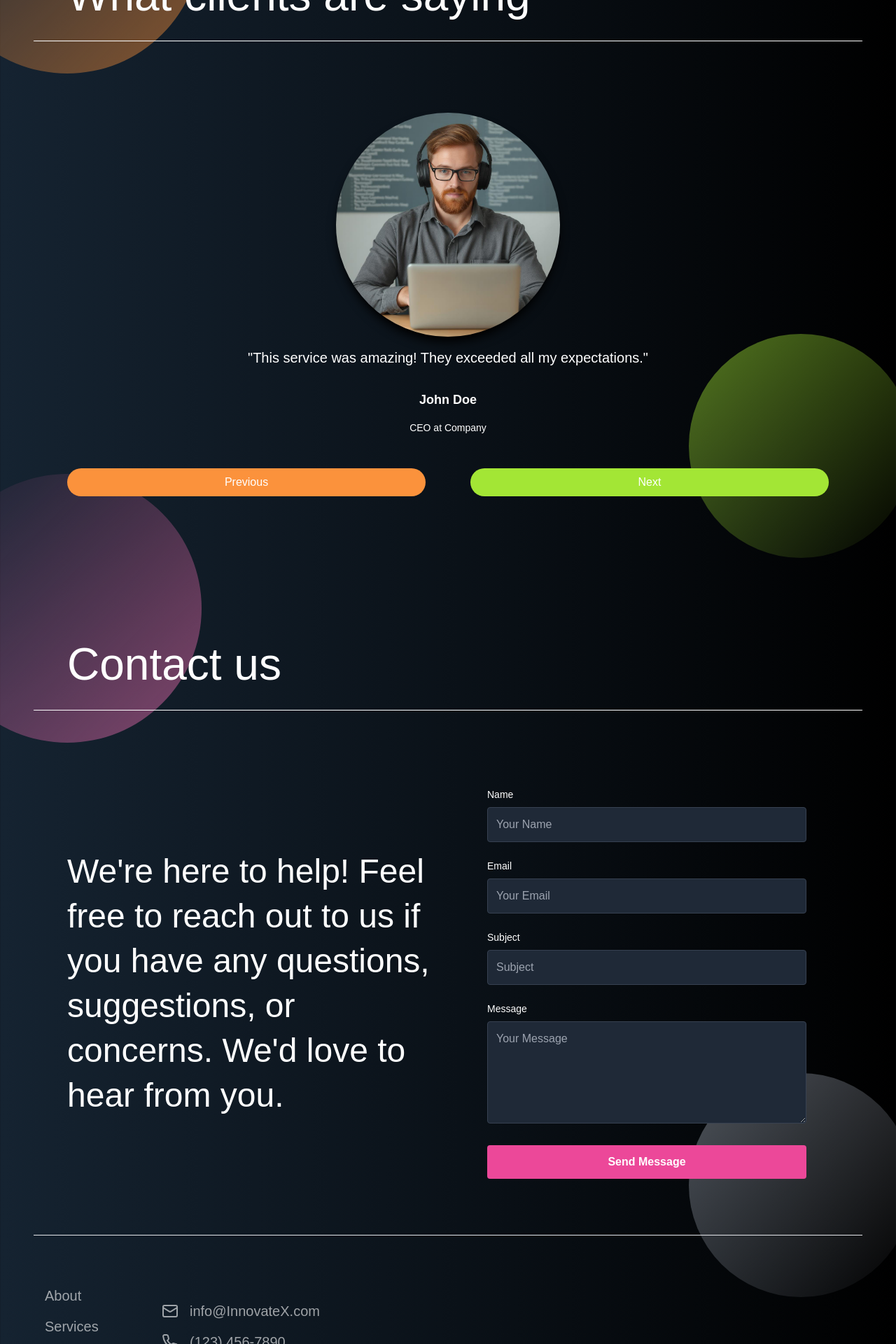
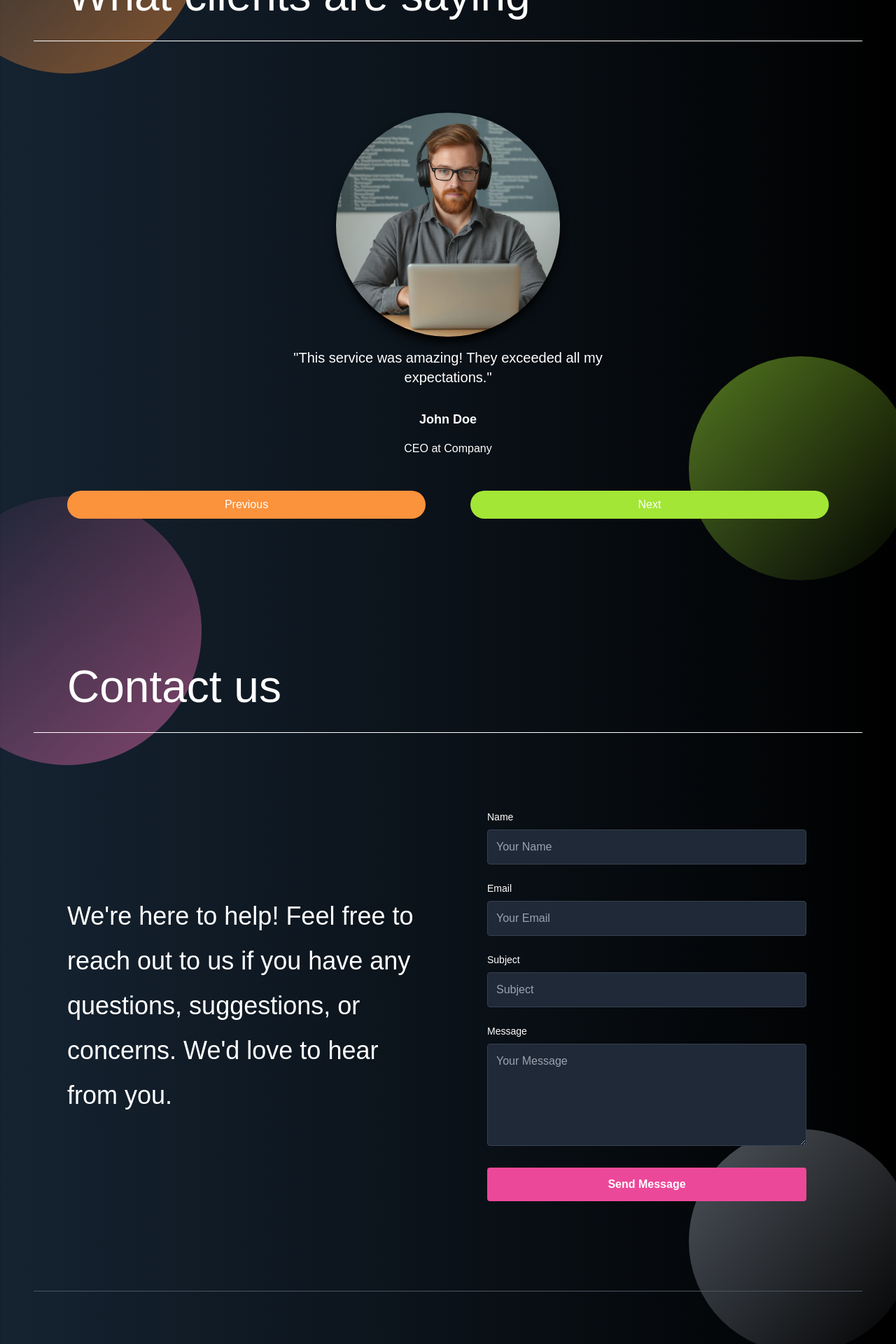
Before and after one commit to lukaChikashvili/innovateX, a Next.js app in the folder website/: page / in a window 1280 px wide. Shown: the part 3320-5240 px from the top of the page at 70% size. Built offline with nearby package versions, Linux system fonts and the light colour scheme; a web font is replaced by a local one; what @xpd/tailwind-3dtransforms would draw is missing.

Commit message:
finish responsive design on all pages

```diff
--- a/website/components/Contact.jsx
+++ b/website/components/Contact.jsx
@@ -2,21 +2,19 @@ import React from 'react'
 
 const Contact = () => {
   return (
-    <div className='w-full min-h-screen p-12 text-white  relative'>
-     <div className='bg-gradient-to-tl from-pink-400 to-transparent opacity-50 rounded-full w-96 h-96 absolute -top-20 -left-24 animate-pulse -z-10'></div>
-        <div className='bg-gradient-to-br from-gray-400 to-transparent opacity-50 rounded-full w-80 h-80 absolute -bottom-10 -right-6 animate-pulse -z-10'></div>
+    <div className='w-full min-h-screen p-6 md:p-12 text-white relative'>
+      <div className='bg-gradient-to-tl from-pink-400 to-transparent opacity-50 rounded-full w-60 h-60 md:w-96 md:h-96 absolute -top-10 md:-top-20 -left-10 md:-left-24 animate-pulse -z-10'></div>
+      <div className='bg-gradient-to-br from-gray-400 to-transparent opacity-50 rounded-full w-60 h-60 md:w-80 md:h-80 absolute -bottom-6 md:-bottom-10 -right-4 md:-right-6 animate-pulse -z-10'></div>
 
-        <h1 className='text-[4rem] p-12 story mt-[3rem]'>Contact us</h1>
+      <h1 className='text-[2.5rem] md:text-[4rem] p-6 md:p-12 story mt-[2rem] md:mt-[3rem]'>Contact us</h1>
 
-        <div className='w-full flex items-center justify-between mx-auto p-12 gap-12'>
-        <p className="text-5xl w-1/2 leading-[4rem]">
-            We're here to help! Feel free to reach out to us if you have any
-            questions, suggestions, or concerns. We'd love to hear from you.
-          </p>
+      <div className='flex flex-col lg:flex-row items-center justify-between mx-auto p-6 md:p-12 gap-8 md:gap-12'>
+        <p className="text-[1.8rem] md:text-4xl leading-[2.5rem] md:leading-[4rem] w-full lg:w-1/2">
+          We're here to help! Feel free to reach out to us if you have any questions, suggestions, or concerns. We'd love to hear from you.
+        </p>
 
-
-          <div className="lg:w-1/2 w-full">
-          <form className="space-y-6 p-8 ">
+        <div className="w-full lg:w-1/2">
+          <form className="space-y-6 p-6 md:p-8 ">
             <div>
               <label className="block text-sm mb-2" htmlFor="name">Name</label>
               <input
@@ -61,9 +59,9 @@ const Contact = () => {
             </button>
           </form>
         </div>
-        </div>
+      </div>
 
-        <hr />
+      <hr className='border-gray-600 mt-12' />
     </div>
   )
 }
--- a/website/components/Members.jsx
+++ b/website/components/Members.jsx
@@ -40,7 +40,7 @@ const Members = () => {
         {
             id: 5,
             name: "Oliver Russo",
-            job: " Creative Director",
+            job: "Creative Director",
             img: designer
         },
 
@@ -50,29 +50,29 @@ const Members = () => {
             job: "Brand Experience Designer",
             img: boss
         },
-
-
-
     ];
 
     return (
-    <div className='w-full min-h-screen p-12 text-white  relative'>
-          <div className='bg-gradient-to-tl from-red-400 to-transparent opacity-50 rounded-full w-96 h-96 absolute -top-20 -left-24 animate-pulse -z-10'></div>
-        <div className='bg-gradient-to-br from-green-400 to-transparent opacity-50 rounded-full w-80 h-80 absolute -bottom-10 -right-6 animate-pulse -z-10'></div>
+        <div className='w-full min-h-screen p-8 md:p-12 text-white relative'>
+            <div className='bg-gradient-to-tl from-red-400 to-transparent opacity-50 rounded-full w-60 h-60 md:w-96 md:h-96 absolute -top-10 md:-top-20 -left-10 md:-left-24 animate-pulse -z-10'></div>
+            <div className='bg-gradient-to-br from-green-400 to-transparent opacity-50 rounded-full w-60 h-60 md:w-80 md:h-80 absolute -bottom-6 md:-bottom-10 -right-4 md:-right-6 animate-pulse -z-10'></div>
 
-        <h1 className='text-[4rem] p-12 story mt-[3rem]'>Our Team</h1>
+            <h1 className='text-[2rem] md:text-[3rem] lg:text-[4rem] p-6 md:p-12 story mt-[2rem] md:mt-[3rem]'>Our Team</h1>
 
-        <div className='grid grid-cols-3 gap-12 '>
+            <div className='grid grid-cols-1 md:grid-cols-2 lg:grid-cols-3 gap-8 md:gap-12'>
                 {members.map((value) => (
-                    <div key={value.id} className='flex flex-col gap-4 perspective-1000'>
-                       <Image src={value.img} alt='developer' className='w-full shadow-lg shadow-black
-                       rounded-md transform  duration-500 ease-in-out hover:grayscale hover:rotate-x-30 '/>
-                       <h2 className='text-2xl text-center underline underline-offset-8 decoration-[#F05A7E]'>{value.name}</h2>
+                    <div key={value.id} className='flex flex-col gap-4'>
+                        <Image
+                            src={value.img}
+                            alt={value.name}
+                            className='w-full shadow-lg shadow-black rounded-md transform duration-500 ease-in-out hover:grayscale hover:rotate-x-30'
+                        />
+                        <h2 className='text-xl md:text-2xl text-center underline underline-offset-8 decoration-[#F05A7E]'>{value.name}</h2>
                         <p className='text-center'>{value.job}</p>
-                       <div className='flex items-center gap-6 justify-center'>
+                        <div className='flex items-center gap-4 md:gap-6 justify-center'>
                             <Linkedin className='cursor-pointer duration-500 ease hover:text-[#F05A7E] hover:-translate-y-1' />
                             <Instagram className='cursor-pointer duration-500 ease hover:text-[#F05A7E] hover:-translate-y-1' />
-                          <Mail className='cursor-pointer duration-500 ease hover:text-[#F05A7E] hover:-translate-y-1'  />
+                            <Mail className='cursor-pointer duration-500 ease hover:text-[#F05A7E] hover:-translate-y-1' />
                         </div>
                     </div>
                 ))}
--- a/website/components/Testimonials.jsx
+++ b/website/components/Testimonials.jsx
@@ -51,44 +51,40 @@ const Testimonials = () => {
       };
 
   return (
-    <div  className='w-full min-h-screen p-12 text-white  relative'>
-        <div className='bg-gradient-to-tl from-orange-400 to-transparent opacity-50 rounded-full w-96 h-96 absolute -top-20 -left-24 animate-pulse -z-10'></div>
-        <div className='bg-gradient-to-br from-lime-400 to-transparent opacity-50 rounded-full w-80 h-80 absolute -bottom-10 -right-6 animate-pulse -z-10'></div>
+    <div className='w-full min-h-screen p-6 md:p-12 text-white relative'>
+        <div className='bg-gradient-to-tl from-orange-400 to-transparent opacity-50 rounded-full w-60 h-60 md:w-96 md:h-96 absolute -top-10 md:-top-20 -left-10 md:-left-24 animate-pulse -z-10'></div>
+        <div className='bg-gradient-to-br from-lime-400 to-transparent opacity-50 rounded-full w-60 h-60 md:w-80 md:h-80 absolute -bottom-6 md:-bottom-10 -right-4 md:-right-6 animate-pulse -z-10'></div>
 
-        <h1 className='text-[4rem] p-12 story mt-[3rem]'>What clients are saying</h1>
+        <h1 className='text-[2rem] md:text-[3rem] lg:text-[4rem] p-6 md:p-12 story mt-[2rem] md:mt-[3rem]'>What clients are saying</h1>
 
-        <div className="flex flex-col items-center justify-center mt-12">
+        <div className="flex flex-col items-center justify-center mt-8 md:mt-12">
         {testimonialsData.map((testimonial, index) => (
           <div
             key={testimonial.id}
-            className={
-              index === current
-                ? "opacity-100 transition-opacity duration-1000 ease-in-out"
-                : "opacity-0 absolute transition-opacity duration-1000 ease-in-out"
-            }
+            className={index === current ? "opacity-100 transition-opacity duration-1000 ease-in-out" : "opacity-0 absolute transition-opacity duration-1000 ease-in-out"}
           >
             {index === current && (
-              <div className="text-center max-w-2xl mx-auto p-6 flex flex-col gap-4  ">
-                <Image src={testimonial.img} className='w-80 m-auto rounded-full shadow-lg shadow-black'/>
-                <p className="text-xl mb-4">"{testimonial.message}"</p>
-                <h3 className="text-lg font-bold">{testimonial.name}</h3>
-                <p className="text-sm">{testimonial.position}</p>
+              <div className="text-center max-w-lg mx-auto p-4 md:p-6 flex flex-col gap-4">
+                <Image src={testimonial.img} className='w-40 md:w-60 lg:w-80 m-auto rounded-full shadow-lg shadow-black'/>
+                <p className="text-lg md:text-xl mb-4">"{testimonial.message}"</p>
+                <h3 className="text-md md:text-lg font-bold">{testimonial.name}</h3>
+                <p className="text-sm md:text-base">{testimonial.position}</p>
               </div>
             )}
           </div>
         ))}
       </div>
 
-      <div className="flex justify-between items-center mt-6 gap-16 px-12">
+      <div className="flex flex-col md:flex-row justify-between items-center mt-6 gap-4 md:gap-16 px-4 md:px-12">
         <button
           onClick={prevSlide}
-          className="bg-orange-400 hover:bg-orange-500 text-white px-4 py-2 rounded-full w-full"
+          className="bg-orange-400 hover:bg-orange-500 text-white px-6 py-2 rounded-full w-full md:w-full text-sm md:text-base"
         >
           Previous
         </button>
         <button
           onClick={nextSlide}
-          className="bg-lime-400 hover:bg-lime-500 text-white px-4 py-2 rounded-full w-full"
+          className="bg-lime-400 hover:bg-lime-500 text-white px-6 py-2 rounded-full w-full md:w-full text-sm md:text-base"
         >
           Next
         </button>
```
Lines whose indentation alone changed are shown as unchanged.
